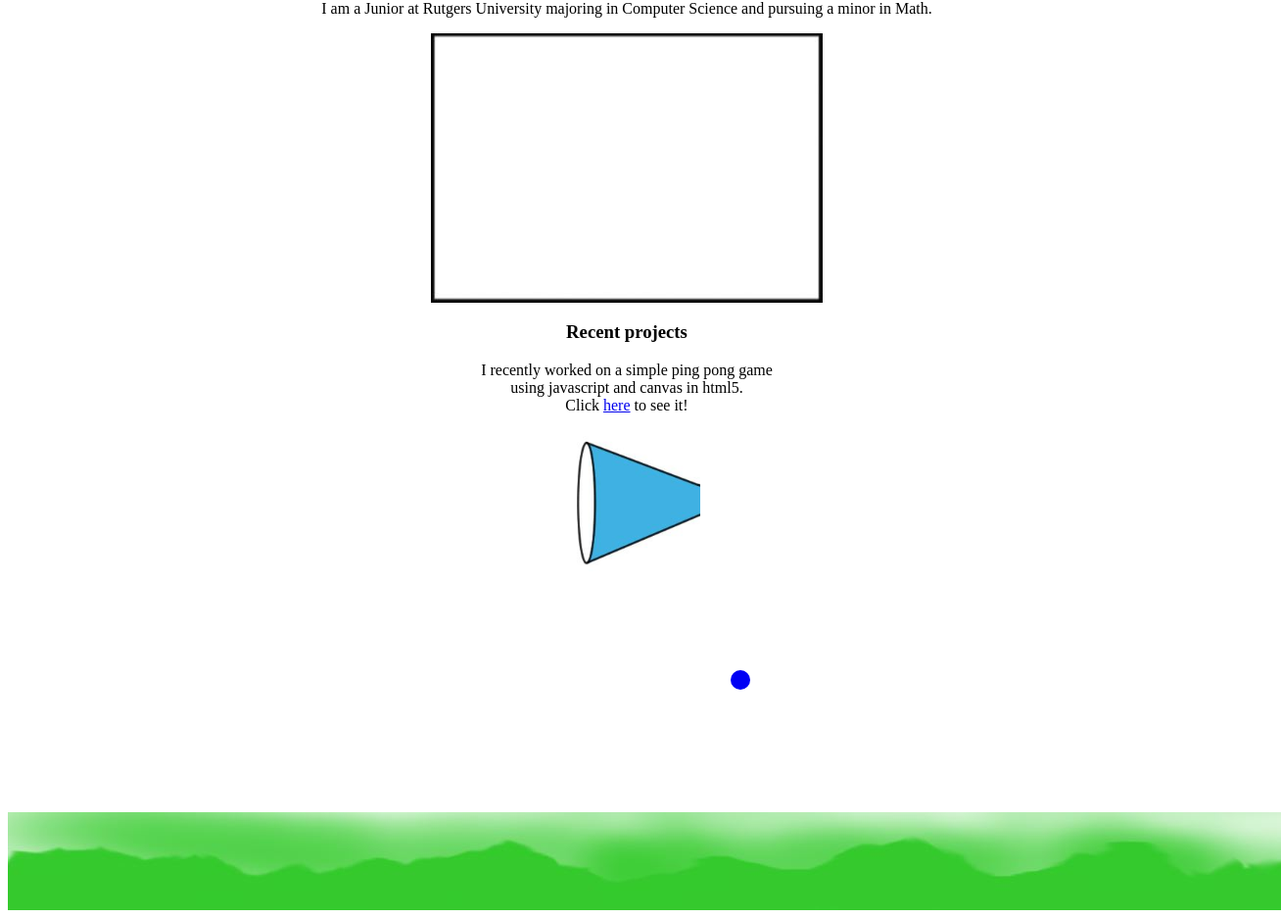
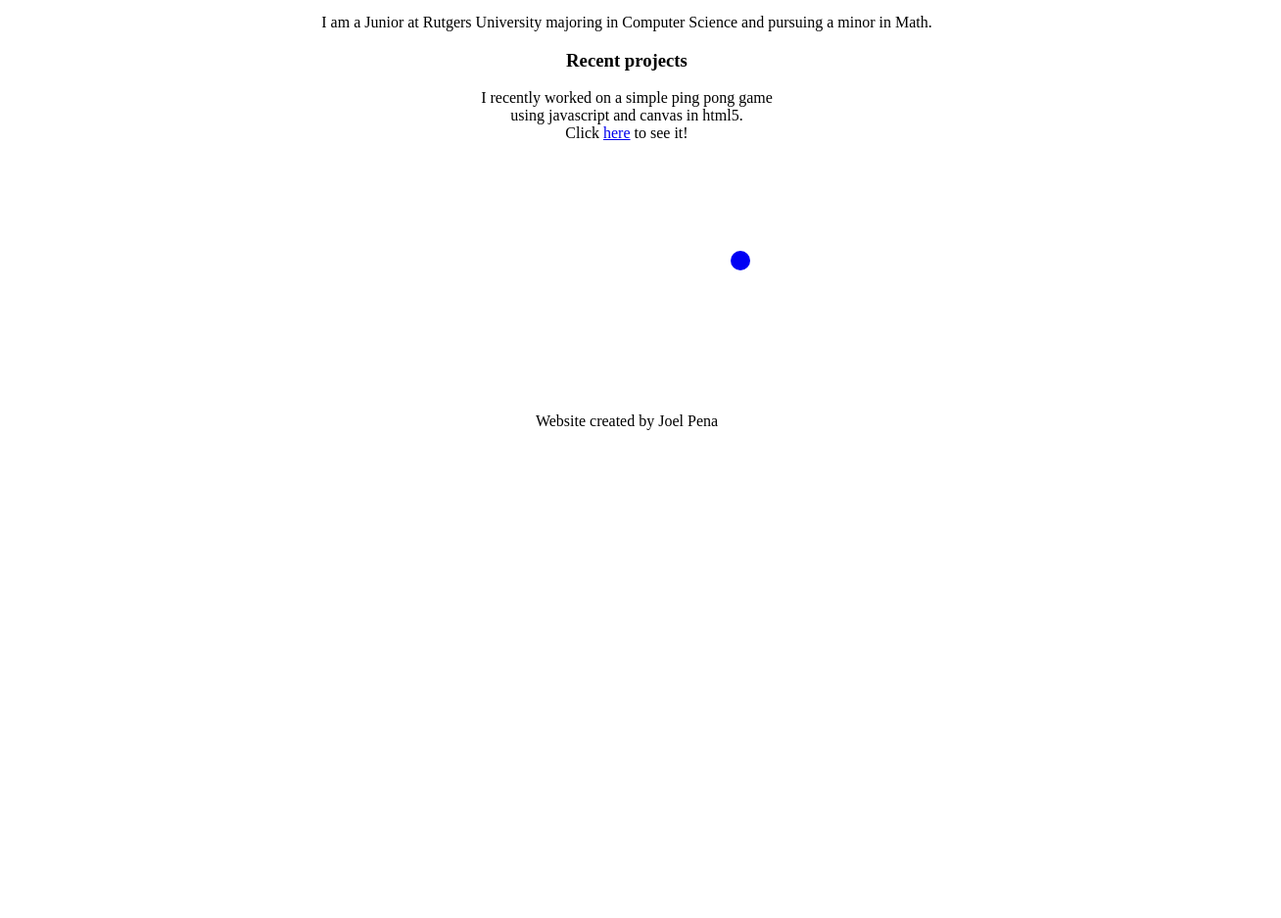
Before and after one commit to jpena29/joelpena.me, a plain HTML site: page jpena.html in a window 1280 px wide. Shown: the part 66-1003 px from the top of the page at 98% size, 1308 px wide, since content can reach past the window. After the commit the page ends 800 px from the top, so only its background shows below. Drawn offline with Linux system fonts and the light colour scheme.

Commit message:
Changing styling on site

```diff
--- a/jpena.html
+++ b/jpena.html
@@ -1,18 +1,16 @@
+<!DOCTYPE html>
 <html>
     <head>
         <link rel="stylesheet" type="text/css" href="jpena.css"/>
-        <script src="jpena.js"></script>
+		<script src="jpena.js"></script>
     </head>
-    <body onload="init();">
-        <div id="background">
-            <center>
+	<body onload="init();">
+   		<div id="background">
+			<center>
             <div>
                 <h1>My name is Joel Pena</h1>
                 <div id="bio">
                     <p>I am a Junior at Rutgers University majoring in Computer Science and pursuing a minor in Math.</p>
-                </div>
-                <div id="text">
-                    <img src="images/textbox.jpg" alt="text box" width="400" height="275">
                 </div>
                 <div id="project">
                     <h3>Recent projects</h3>
@@ -20,14 +18,11 @@
                     using javascript and canvas in html5.<br>
                     Click <a href="http://66.228.40.156/Pong.html">here</a> to see it!</p>
                 </div>
-                <div id="horn">
-                    <img src="images/horn.jpg" alt="image of a light" width="150" height="150">
-                </div>
                 <div id="screen">
                     <canvas id="playball" width="320" height="240" style="border: none"></canvas>
                 </div>
-                <div id="footer">
-                    <img src="images/footer.jpg" alt="green grass">
+				<div id="footer">
+					<p>Website created by Joel Pena</p>
                 </div>
             </div>
             </center>
```
